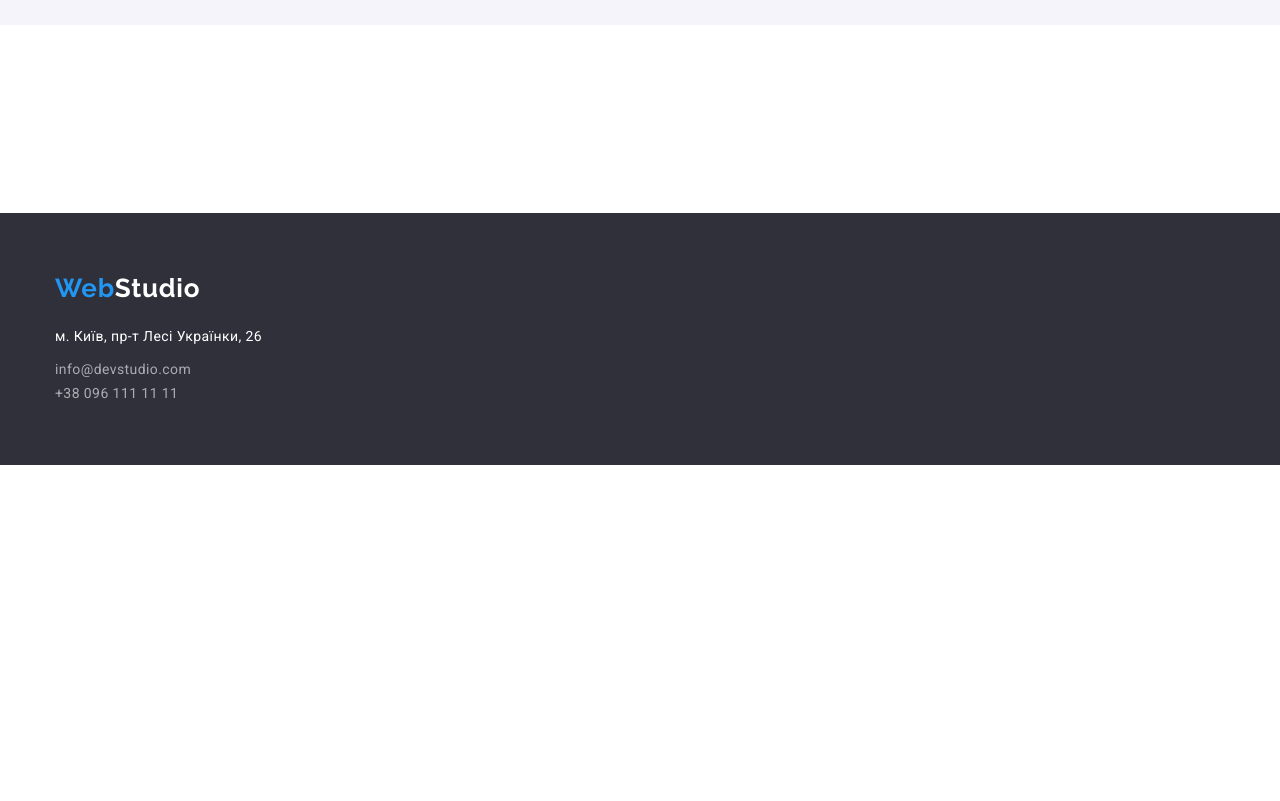
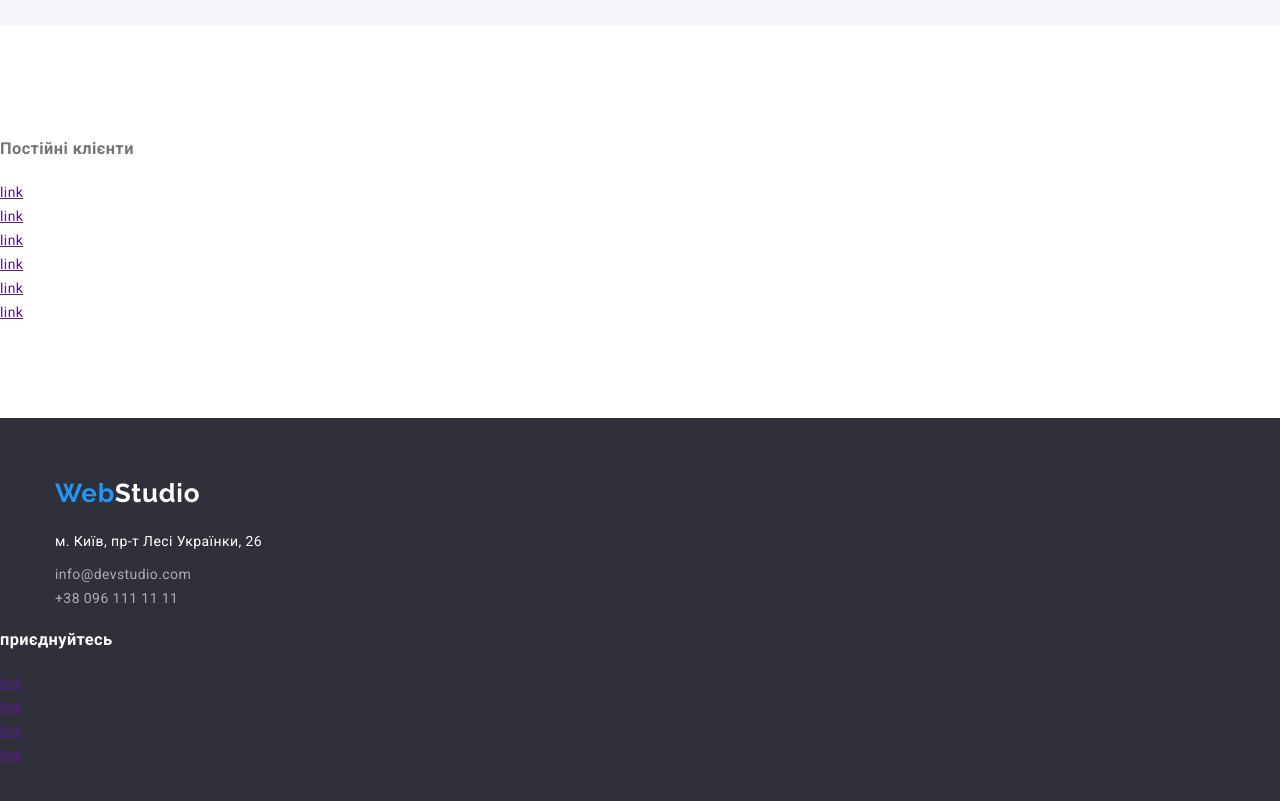
Before and after one commit to N9Tel/goit-markup-hw-04, a plain HTML site: page index.html in a window 1280 px wide. Shown: the part 1900-2701 px from the top of the page. Before the commit the page ends 2365 px from the top, so only its background shows below. Drawn offline with nearby package versions, Linux system fonts and the light colour scheme.

Commit message:
lists added

```diff
--- a/index.html
+++ b/index.html
@@ -174,7 +174,15 @@
     <!-- Постійні клієнти -->
 
     <section class="section section clients">
-
+      <h3>Постійні клієнти</h3>
+     <ul>
+      <li><a href="">link</a></li>
+      <li><a href="">link</a></li>
+      <li><a href="">link</a></li>
+      <li><a href="">link</a></li>
+      <li><a href="">link</a></li>
+      <li><a href="">link</a></li>
+     </ul>
     </section>
 
     <!--Підвал-->
@@ -200,6 +208,23 @@
           </ul>
         </address>
       </div>
+      <div>
+        <h3>приєднуйтесь</h3>
+        <ul>
+          <li>
+            <a href="">link</a>
+          </li>
+          <li>
+            <a href="">link</a>
+          </li>
+          <li>
+            <a href="">link</a>
+          </li>
+          <li>
+            <a href="">link</a>
+          </li>
+        </ul>
+      </div>
     </footer>
   </body>
 </html>
```
